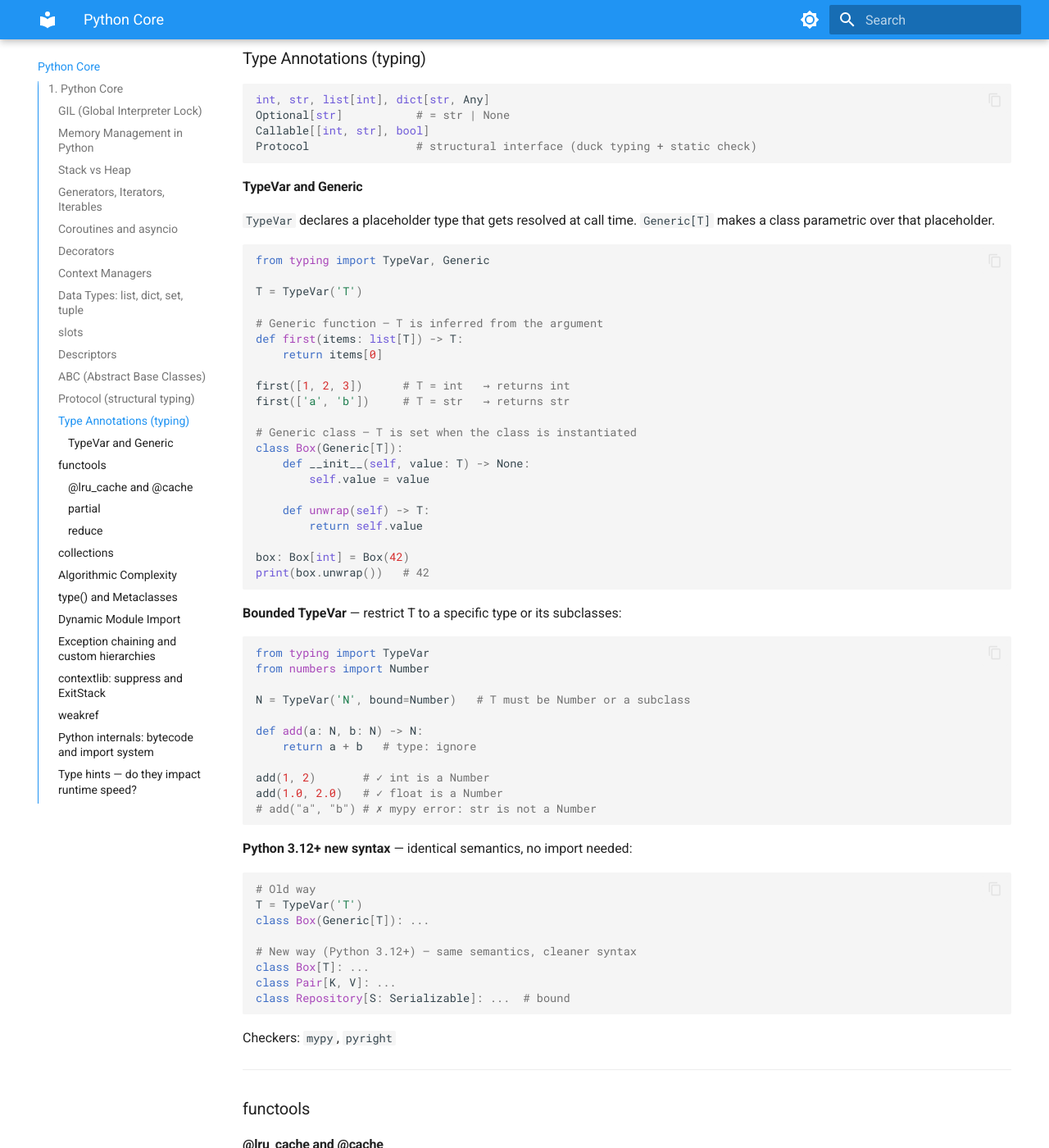
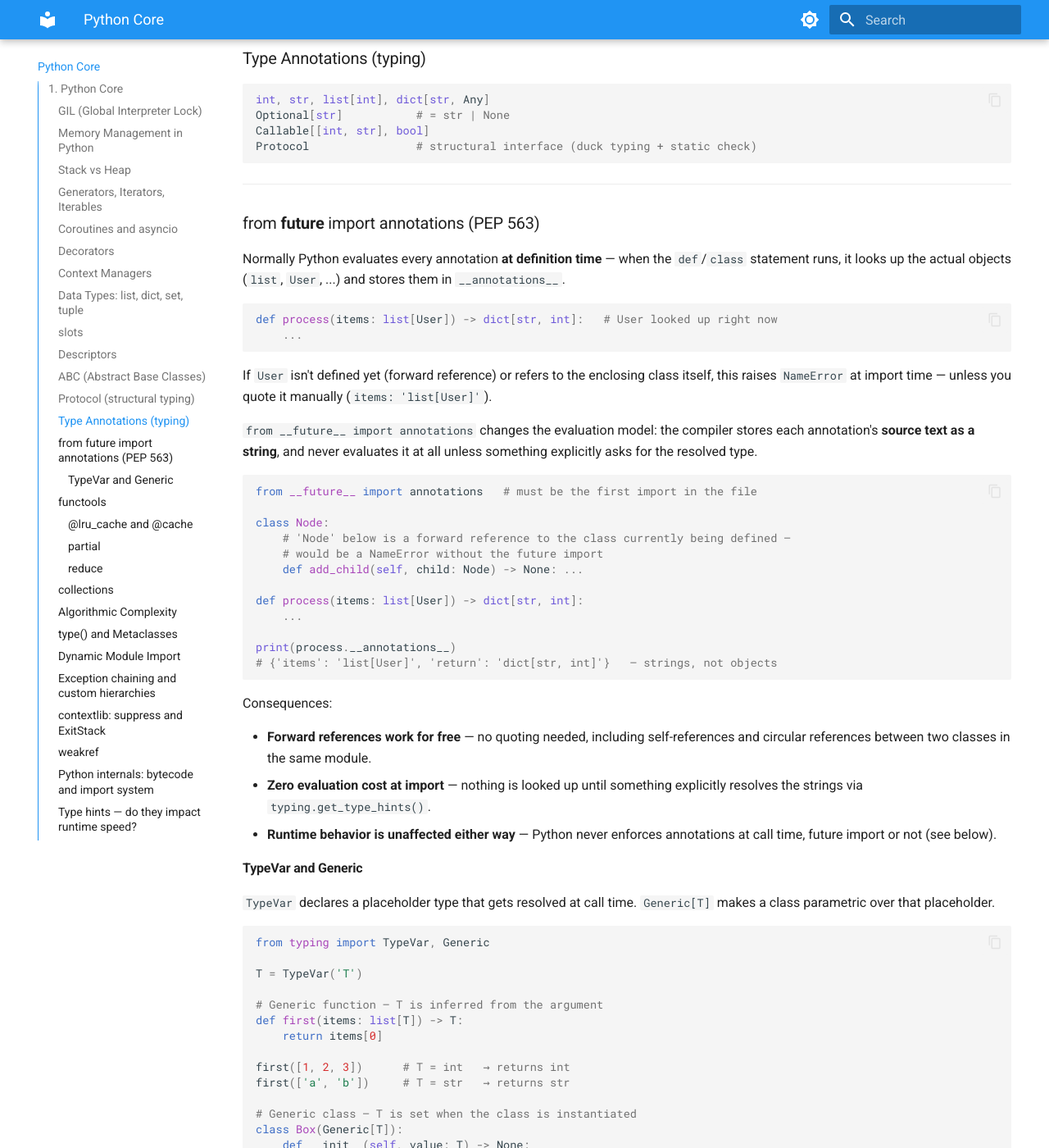
Before and after one commit to spiritEcosse/senior-kb, an MkDocs documentation site: the page built from docs/python-core.md, in a window 1280 px wide and 1400 px high, scrolled down 7319 px. Shown: the whole window at 82% size. Built offline with MkDocs 1.6.1 and Material for MkDocs 9.7.7, drawn with Linux system fonts in a browser that asks for light colours; some of the changed text lies outside the part shown.

Commit message:
python-core: give from __future__ import annotations its own heading
It was previously buried inside "Type hints — do they impact runtime
speed?", which made it easy to miss. Pulled the PEP 563 explanation
into its own section next to Type Annotations, with a proper forward-
reference example, and left a cross-reference in the runtime-speed
section instead of duplicating the explanation.

````diff
--- a/docs/python-core.md
+++ b/docs/python-core.md
@@ -369,6 +369,42 @@ Optional[str]           # = str | None
 Callable[[int, str], bool]
 Protocol                # structural interface (duck typing + static check)
 ```
+
+---
+
+### from __future__ import annotations (PEP 563)
+
+Normally Python evaluates every annotation **at definition time** — when the `def`/`class` statement runs, it looks up the actual objects (`list`, `User`, ...) and stores them in `__annotations__`.
+
+```python
+def process(items: list[User]) -> dict[str, int]:   # User looked up right now
+    ...
+```
+
+If `User` isn't defined yet (forward reference) or refers to the enclosing class itself, this raises `NameError` at import time — unless you quote it manually (`items: 'list[User]'`).
+
+`from __future__ import annotations` changes the evaluation model: the compiler stores each annotation's **source text as a string**, and never evaluates it at all unless something explicitly asks for the resolved type.
+
+```python
+from __future__ import annotations   # must be the first import in the file
+
+class Node:
+    # 'Node' below is a forward reference to the class currently being defined —
+    # would be a NameError without the future import
+    def add_child(self, child: Node) -> None: ...
+
+def process(items: list[User]) -> dict[str, int]:
+    ...
+
+print(process.__annotations__)
+# {'items': 'list[User]', 'return': 'dict[str, int]'}   — strings, not objects
+```
+
+Consequences:
+
+- **Forward references work for free** — no quoting needed, including self-references and circular references between two classes in the same module.
+- **Zero evaluation cost at import** — nothing is looked up until something explicitly resolves the strings via `typing.get_type_hints()`.
+- **Runtime behavior is unaffected either way** — Python never enforces annotations at call time, future import or not (see below).
 
 #### TypeVar and Generic
 
@@ -750,14 +786,7 @@ print(add.__annotations__)  # {'x': <class 'int'>, 'y': <class 'int'>, 'return':
 **Runtime cost is negligible:**
 - Annotations are parsed once at module import and stored as strings (with `from __future__ import annotations`) or as evaluated objects
 - No checking happens on each function call
-- `from __future__ import annotations` (PEP 563) defers evaluation → annotations stored as strings → zero evaluation cost
-
-```python
-from __future__ import annotations   # all annotations become strings, never evaluated
-
-def process(items: list[User]) -> dict[str, int]:  # 'list[User]' stored as string
-    ...
-```
+- See [`from __future__ import annotations` (PEP 563)](#from-future-import-annotations-pep-563) above for how deferred evaluation works and why it's essentially free.
 
 **Do type hints affect `__pycache__` / bytecode?**
 
````
